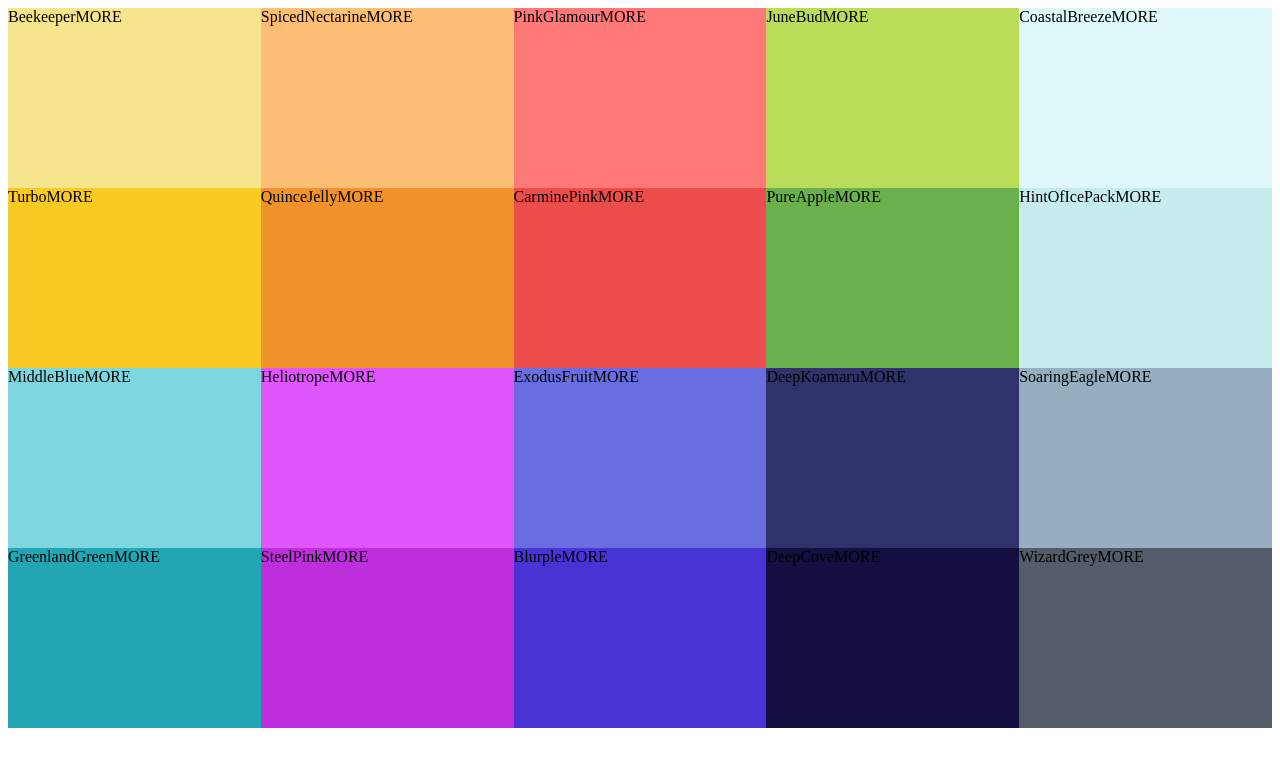
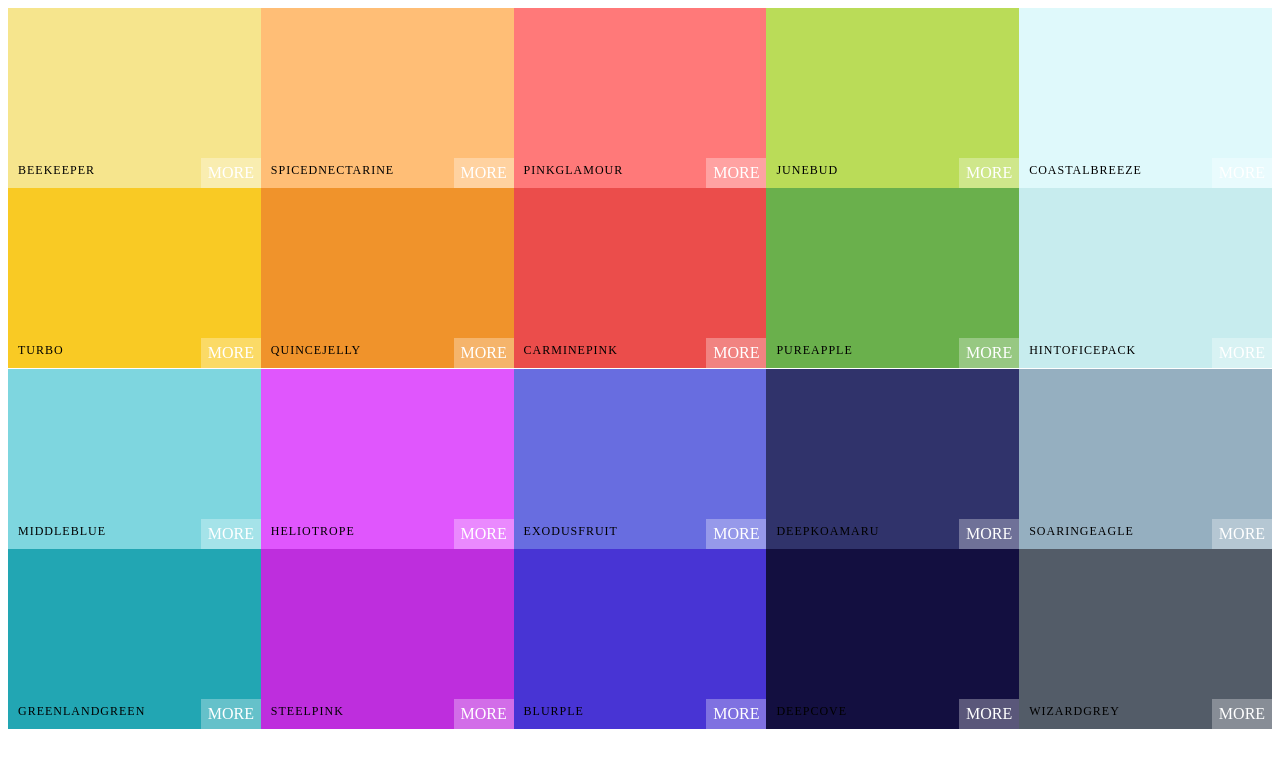
Before and after one commit to angle943/colors-app, a React (Create React App) app: page / in a window 1280 px wide. Shown: the top 768 px of the page. Built offline with nearby package versions, Linux system fonts and the light colour scheme.

Commit message:
basic styling to the colorbox

```diff
--- /dev/null
+++ b/src/components/App.scss
@@ -0,0 +1,3 @@
+* {
+  box-sizing: border-box;
+}
--- a/src/components/App.tsx
+++ b/src/components/App.tsx
@@ -1,6 +1,8 @@
 import React from "react";
 import Palette from "./Palette";
 import seedColors from "../seedColors";
+
+import "./App.scss";
 
 const App: React.FC = () => {
   return (
--- a/src/components/ColorBox.scss
+++ b/src/components/ColorBox.scss
@@ -2,7 +2,57 @@
   cursor: pointer;
   display: inline-block;
   height: 25%;
-  margin: 0 auto;
+  margin: 0 auto -3.6px;
   position: relative;
   width: 20%;
+
+  .copy-button {
+    background: rgba(255, 255, 255, 0.3);
+    border: none;
+    color: white;
+    display: inline-block;
+    font-size: 1rem;
+    height: 30px;
+    left: 50%;
+    line-height: 30px;
+    opacity: 0;
+    outline: none;
+    position: absolute;
+    text-align: center;
+    text-transform: uppercase;
+    top: 50%;
+    transform: translate(-50%, -50%);
+    width: 100px;
+  }
+
+  &:hover .copy-button {
+    opacity: 1;
+    transition: 0.5s;
+  }
+
+  .box-content {
+    bottom: 0;
+    color: black;
+    font-size: 12px;
+    left: 0;
+    letter-spacing: 1px;
+    padding: 10px;
+    position: absolute;
+    text-transform: uppercase;
+    width: 100%;
+  }
+
+  .see-more {
+    background: rgba(255, 255, 255, 0.3);
+    border: none;
+    bottom: 0;
+    color: white;
+    height: 30px;
+    line-height: 30px;
+    position: absolute;
+    right: 0;
+    text-align: center;
+    text-transform: uppercase;
+    width: 60px;
+  }
 }
--- a/src/components/ColorBox.tsx
+++ b/src/components/ColorBox.tsx
@@ -7,13 +7,18 @@ interface ColorBox {
   name: string;
 }
 
-const ColorBox: React.FC<any> = props => {
+const ColorBox: React.FC<ColorBox> = props => {
   const { background, name } = props;
 
   return (
     <div className="ColorBox" style={{ background: background }}>
-      <span>{name}</span>
-      <span>MORE</span>
+      <div className="copy-container">
+        <div className="box-content">
+          <span>{name}</span>
+        </div>
+        <button className="copy-button">Copy</button>
+      </div>
+      <span className='see-more'>More</span>
     </div>
   );
 };
```
